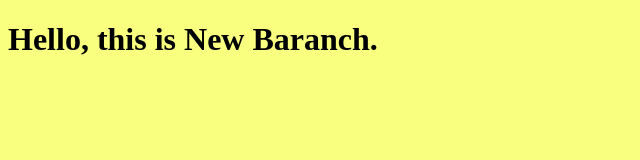
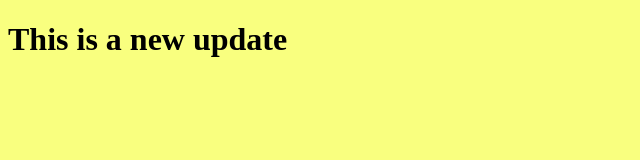
Before and after one commit to Ayoub-Aaq/myproject, a plain HTML site: page index.html in a window 1280 px wide. Shown: the whole page, without its empty margins (0-640 px from the left). Drawn offline with Linux system fonts and the light colour scheme.

Commit message:
edit the html file

```diff
--- a/index.html
+++ b/index.html
@@ -7,7 +7,7 @@
     <link rel="stylesheet" href="style.css">
 </head>
 <body>
-    <h1>Hello, this is New Baranch.</h1>
+    <h1>This is a new update</h1>
     <script src="app.js"></script>
 </body>
 </html>
```
